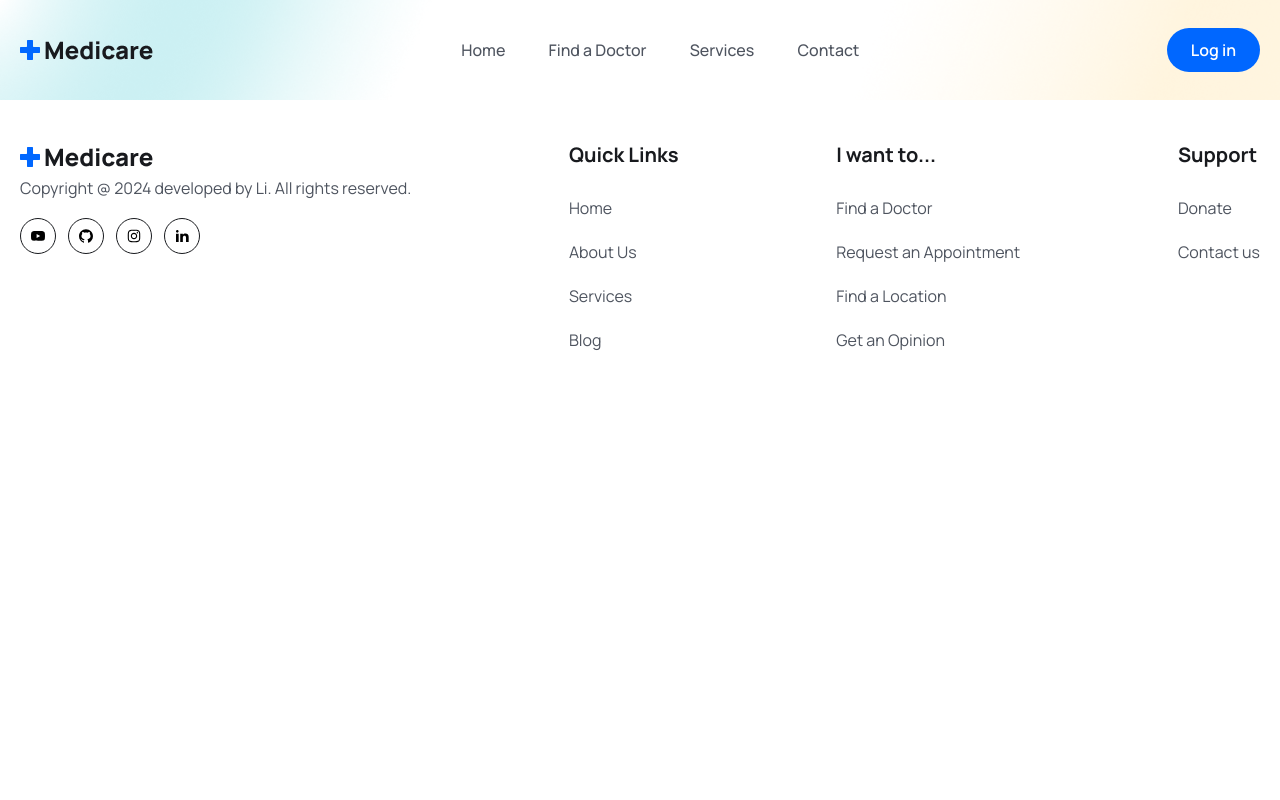
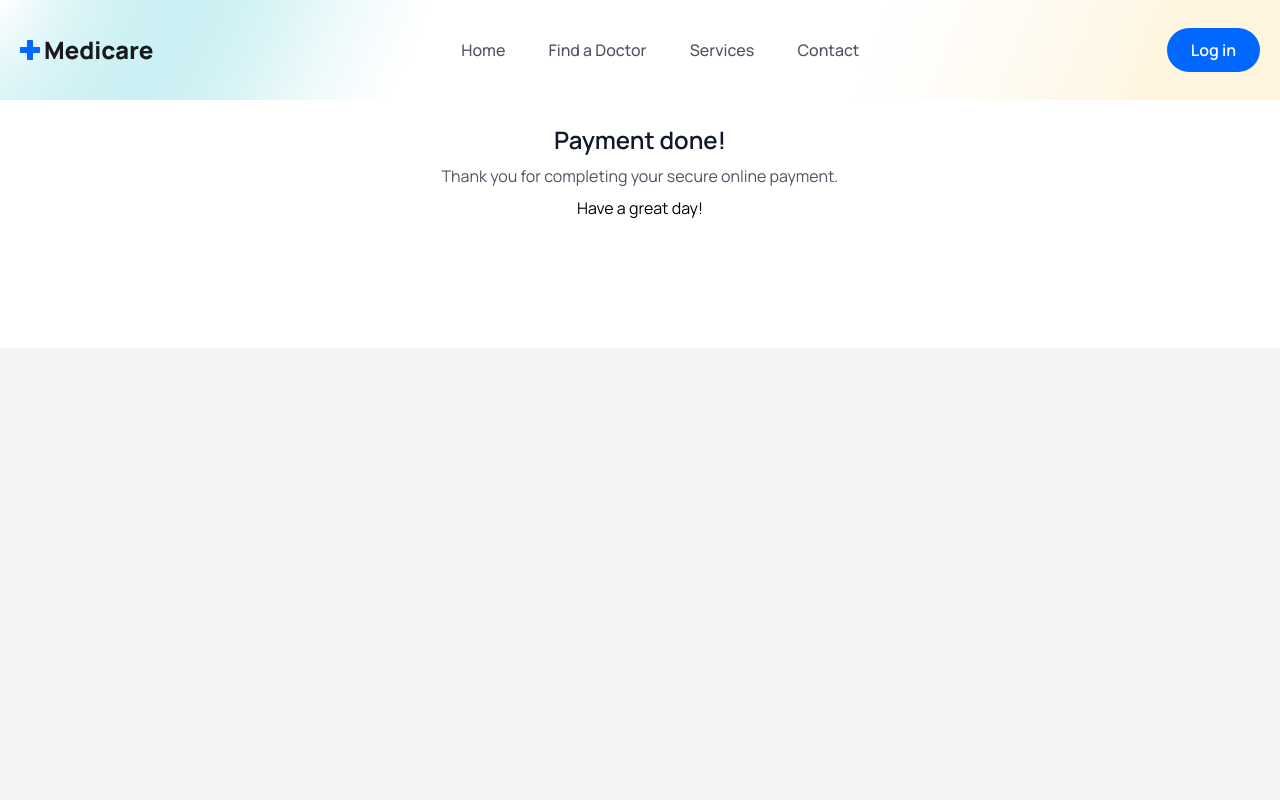
Before and after one commit to ting11222001/Health-Booking-Website, a React (Vite) app in the folder frontend/: page /checkout-success in a window 1280 px wide. Shown: the top 800 px of the page. Built offline with nearby package versions, Linux system fonts and the light colour scheme.

Commit message:
- Pass doctor ID from DoctorDetails page to the SidePanel. - Add a checkout success page.

```diff
--- /dev/null
+++ b/frontend/src/pages/CheckoutSuccess.jsx
@@ -0,0 +1,29 @@
+import { Link } from "react-router-dom"
+
+const CheckoutSuccess = () => {
+  return (
+    <div className="bg-gray-100 h-screen">
+      <div className="bg-white p-6 md:mx-auto">
+        <div className="text-center">
+          <h3 className="md:text-2xl text-base text-gray-900 font-semibold text-center">
+            Payment done!
+          </h3>
+          <p className="text-gray-600 my-2">
+            Thank you for completing your secure online payment.
+          </p>
+          <p>Have a great day!</p>
+          <div className="py-10 text-center">
+            <Link
+              to="/home"
+              className="px-12 bh-buttonBgColor text-white font-semibold py-3"
+            >
+              Go Back To Home
+            </Link>
+          </div>
+        </div>
+      </div>
+    </div>
+  )
+}
+
+export default CheckoutSuccess
--- a/frontend/src/pages/Doctors/DoctorDetails.jsx
+++ b/frontend/src/pages/Doctors/DoctorDetails.jsx
@@ -117,6 +117,7 @@ const DoctorDetails = () => {
             {/* === Right Panel === */}
             <div>
               <SidePanel
+                doctorId={id}
                 ticketPrice={ticketPrice}
                 timeSlots={timeSlots}
               />
--- a/frontend/src/pages/Doctors/SidePanel.jsx
+++ b/frontend/src/pages/Doctors/SidePanel.jsx
@@ -1,8 +1,37 @@
 /* eslint-disable react/prop-types */
 import convertTime from "../../utils/convertTime"
+import { BASE_URL } from "../../config"
+import { useContext } from "react"
+import { AuthContext } from "../../context/AuthContext"
+import { toast } from "react-toastify"
 
+const SidePanel = ({ doctorId, ticketPrice, timeSlots }) => {
+  const { token } = useContext(AuthContext)
 
-const SidePanel = ({ ticketPrice, timeSlots }) => {
+  const bookingHandler = async () => {
+    try {
+      const res = await fetch(`${BASE_URL}/bookings/checkout-session/${doctorId}`, {
+        method: 'POST',
+        headers: {
+          Authorization: `Bearer ${token}`
+        }
+      })
+
+      const data = await res.json()
+
+      if (!res.ok) {
+        throw new Error(data.message + 'Please try again')
+      }
+
+      if (data.session.url) {
+        window.location.href = data.session.url
+      }
+
+    } catch (error) {
+      toast.error(error.message)
+    }
+
+  }
   return (
     <div className="shadow-panelShadow p-3 lg:p-5 rounded-md">
       <div className="flex items-center justify-between">
@@ -39,7 +68,12 @@ const SidePanel = ({ ticketPrice, timeSlots }) => {
         </ul>
       </div>
 
-      <button className="btn px-2 w-full rounded-md">Book Appointment</button>
+      <button
+        onClick={bookingHandler}
+        className="btn px-2 w-full rounded-md"
+      >
+        Book Appointment
+      </button>
     </div>
   )
 }
--- a/frontend/src/routes/Routers.jsx
+++ b/frontend/src/routes/Routers.jsx
@@ -9,6 +9,7 @@ import { Routes, Route } from "react-router-dom"
 import MyAccount from "../../src/Dashboard/user-account/MyAccount"
 import Dashboard from "../../src/Dashboard/doctor-account/Dashboard"
 import ProtectedRoute from "./ProtectedRoute"
+import CheckoutSuccess from "../pages/CheckoutSuccess"
 
 const Routers = () => {
   return (
@@ -21,6 +22,7 @@ const Routers = () => {
       <Route path="/contact" element={<Contact />} />
       <Route path="/doctors" element={<Doctors />} />
       <Route path="/doctors/:id" element={<DoctorDetails />} />
+      <Route path="/checkout-success" element={<CheckoutSuccess />} />
       <Route path="/users/profile/me" element={
         <ProtectedRoute allowedRoles={['patient']}>
           <MyAccount />
```
